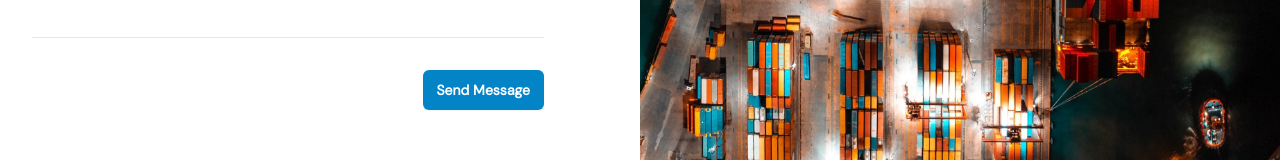
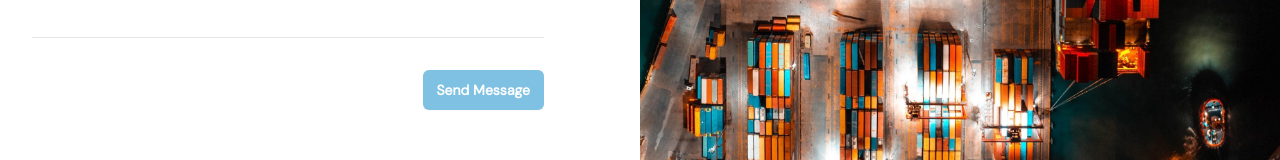
Before and after one commit to sdhwa92/mexim, a Next.js app: page /contact in a window 1280 px wide. Shown: the part 862-1022 px from the top of the page. Built offline with nearby package versions, Linux system fonts and the light colour scheme.

Commit message:
disable submit button when contact form is invalid

```diff
--- a/pages/contact.tsx
+++ b/pages/contact.tsx
@@ -215,11 +215,6 @@ export default function Contact() {
                         value={values.phone}
                         onChange={handleChange}
                         onBlur={onBlur}
-                        error={
-                          touched.phone && !values.phone
-                            ? REQUIRED_ERROR_MESSAGE
-                            : undefined
-                        }
                       />
                     </div>
                   </div>
@@ -265,6 +260,13 @@ export default function Contact() {
                       COLOR_THEME.outline.primaryFocusVisible,
                     ].join(" ")}
                     size="xl"
+                    disabled={
+                      !values.firstName ||
+                      !values.lastName ||
+                      !values.email ||
+                      !values.company ||
+                      !values.message
+                    }
                   >
                     Send Message
                   </Button>
--- a/ui/Button/Button.tsx
+++ b/ui/Button/Button.tsx
@@ -8,15 +8,23 @@ interface ButtonProps extends React.ButtonHTMLAttributes<HTMLButtonElement> {
   size?: ButtonSize;
 }
 
-const Button: FC<ButtonProps> = ({ className, children, size, ...props }) => {
+const Button: FC<ButtonProps> = ({
+  size,
+  className,
+  disabled,
+  children,
+  ...props
+}) => {
   return (
     <button
       className={classNames(
         "relative inline-flex items-center gap-x-1.5 rounded-md font-semibold shadow-sm focus-visible:outline focus-visible:outline-2 focus-visible:outline-offset-2",
         "bg-indigo-500 hover:bg-indigo-400 focus-visible:outline-indigo-500 text-white",
         sizeClasses(size ? size : "md"),
+        disabled ? "cursor-not-allowed opacity-50" : null,
         className
       )}
+      disabled={disabled}
       {...props}
     >
       {children}
```
